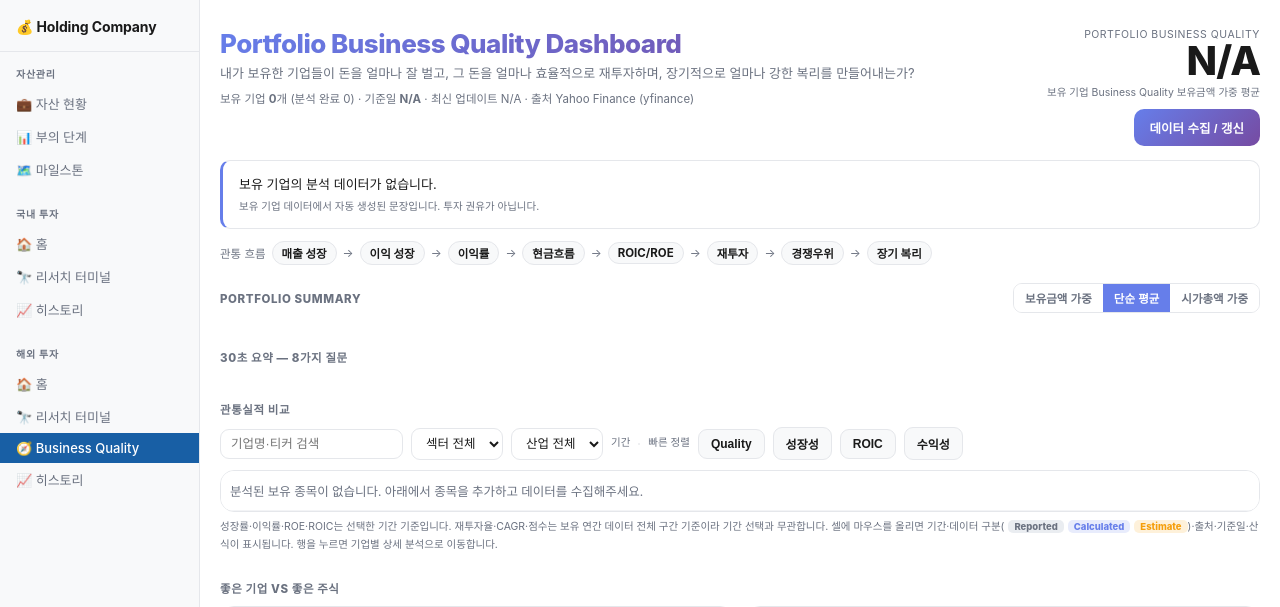
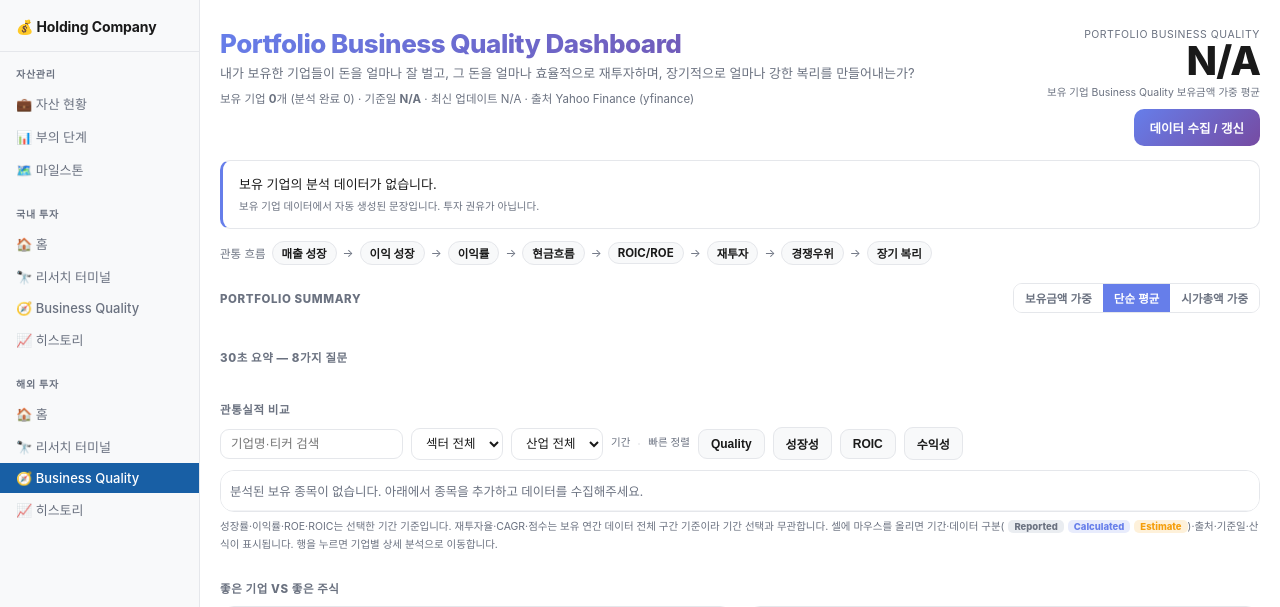
Before and after one commit to chhan95/Money-Server, a FastAPI app: page /quality in a window 1280 px wide. Shown: the top 607 px of the page. Run offline with FastAPI, Linux system fonts and the light colour scheme.

Commit message:
feat: 국내 투자 Portfolio Business Quality Dashboard(/kr-quality) 추가
- /quality와 같은 품질·밸류에이션 엔진을 국내 보유 종목(kr_portfolio)에 적용
  (/kr-quality, /kr-quality/{ticker}). 분석 캐시는 /kr-research와 공유
- 시장별 차이(보유·종목 테이블, 상세/추가/삭제/수집 URL)를 QUALITY_MARKETS로 묶고
  /quality는 같은 경로로 기존과 동일하게 동작
- quality.build_company에 표시명(label) 추가 — 국내는 회사명, 해외는 티커.
  8가지 질문·헤드라인 문장도 label 사용
- quality.html / quality_detail.html이 market·links로 링크를 만들고 화면에는 label 표시.
  상세의 원화 금액은 조·억원 단위로 표시
- 국내 화면 방법론에 WACC 무위험수익률이 미국 10년물(^TNX)이라는 점 명시
- 사이드바 국내 투자에 "Business Quality" 링크 추가

Co-Authored-By: Claude Opus 5.5 <noreply@anthropic.com>

```diff
--- a/main.py
+++ b/main.py
@@ -1432,9 +1432,9 @@ async def api_kr_research_refresh(request: Request, db: Session = Depends(get_db
 
 
 # ──────────────────────────────────────────────
-#  Portfolio Business Quality Dashboard (/quality)
-#  - 캐시만 읽는다. 페이지 로드 시 네트워크 호출 없음 (수집은 /api/research/refresh).
-#  - 보유 종목은 portfolio 테이블에서 읽는다. 코드에 종목 하드코딩 없음.
+#  Portfolio Business Quality Dashboard (/quality, 국내 /kr-quality)
+#  - 캐시만 읽는다. 페이지 로드 시 네트워크 호출 없음 (수집은 /api/research/refresh, /api/kr-research/refresh).
+#  - 보유 종목은 portfolio / kr_portfolio 테이블에서 읽는다. 코드에 종목 하드코딩 없음.
 # ──────────────────────────────────────────────
 NOTES_PATH = Path("data") / "company_notes.json"
 
@@ -1452,7 +1452,23 @@ def _load_notes() -> dict:
         return {}
 
 
-def _quality_company(stock, holding, notes):
+# 해외(/quality)와 국내(/kr-quality)는 같은 분석·점수 엔진을 쓰고 보유 테이블과 링크만 다르다.
+QUALITY_MARKETS = {
+    "us": {"portfolio": models.Portfolio, "stock": models.Stock, "base": "/quality",
+           "active": "quality", "refresh_url": "/api/research/refresh",
+           "add_url": "/portfolio/add", "delete_url": "/portfolio/delete"},
+    "kr": {"portfolio": models.KrPortfolio, "stock": models.KrStock, "base": "/kr-quality",
+           "active": "kr_quality", "refresh_url": "/api/kr-research/refresh",
+           "add_url": "/kr-portfolio/add", "delete_url": "/kr-portfolio/delete"},
+}
+
+
+def _quality_label(stock, market):
+    # 국내는 종목코드보다 회사명이 읽기 쉽다
+    return (stock.name or stock.ticker) if market == "kr" else stock.ticker
+
+
+def _quality_company(stock, holding, notes, market="us"):
     """캐시된 분석 데이터 → 기업 뷰모델. 데이터가 없으면 None."""
     if not stock or not stock.analysis_json:
         return None
@@ -1461,79 +1477,110 @@ def _quality_company(stock, holding, notes):
     metrics = analytics.analysis_to_dict(payload, forecasts)
     score = scoring.score_all(metrics)
     c = quality.build_company(stock, payload, metrics, score,
-                              notes.get(stock.ticker.upper()), holding)
+                              notes.get(stock.ticker.upper()), holding,
+                              label=_quality_label(stock, market))
     c["stale"] = _analysis_stale(stock)
     c["payload_ver"] = payload.get("v", 1)
     return c
 
 
-def _quality_portfolio(db: Session):
+def _quality_portfolio(db: Session, market="us"):
+    cfg = QUALITY_MARKETS[market]
+    P, S = cfg["portfolio"], cfg["stock"]
     notes = _load_notes()
-    holdings = (db.query(models.Portfolio)
-                  .order_by(models.Portfolio.display_order, models.Portfolio.id).all())
+    holdings = db.query(P).order_by(P.display_order, P.id).all()
     held = {h.ticker for h in holdings}
     companies, pending = [], []
     for h in holdings:
-        stock = db.query(models.Stock).filter(models.Stock.ticker == h.ticker).first()
+        stock = db.query(S).filter(S.ticker == h.ticker).first()
         c = None
         try:
-            c = _quality_company(stock, {"shares_owned": h.shares_owned}, notes)
+            c = _quality_company(stock, {"shares_owned": h.shares_owned}, notes, market)
         except Exception as e:
             logger.error("[%s] 품질 뷰모델 생성 실패: %s", h.ticker, e, exc_info=True)
         if c is None:
             pending.append({"ticker": h.ticker, "id": h.id,
+                            "label": _quality_label(stock, market) if stock else h.ticker,
                             "name": (stock.name if stock else h.ticker)})
         else:
             c["holding"]["id"] = h.id
             companies.append(c)
     built = quality.build_portfolio(companies)
     # 과거 보유 종목: 포트폴리오에서 빠졌지만 분석 캐시가 남아 있는 종목
-    history = [{"ticker": s.ticker, "name": s.name,
+    history = [{"ticker": s.ticker, "label": _quality_label(s, market), "name": s.name,
                 "fetched_at": s.analysis_fetched_at.strftime("%Y-%m-%d") if s.analysis_fetched_at else None}
-               for s in db.query(models.Stock).filter(models.Stock.analysis_json.isnot(None)).all()
+               for s in db.query(S).filter(S.analysis_json.isnot(None)).all()
                if s.ticker not in held]
     return built, pending, history
 
 
-@app.get("/quality", response_class=HTMLResponse)
-def page_quality(request: Request, db: Session = Depends(get_db)):
-    built, pending, history = _quality_portfolio(db)
+def _quality_links(market):
+    cfg = QUALITY_MARKETS[market]
+    return {k: cfg[k] for k in ("base", "refresh_url", "add_url", "delete_url")}
+
+
+def _render_quality(request: Request, db: Session, market: str):
+    built, pending, history = _quality_portfolio(db, market)
     return templates.TemplateResponse("quality.html", {
         "request": request,
-        "active":  "quality",
+        "active":  QUALITY_MARKETS[market]["active"],
+        "market":  market,
+        "links":   _quality_links(market),
         "quality_json": json.dumps({**built, "pending": pending, "history": history},
                                    ensure_ascii=False, default=str),
         "error": request.query_params.get("error", ""),
     })
 
 
-@app.get("/quality/{ticker}", response_class=HTMLResponse)
-def page_quality_detail(ticker: str, request: Request, db: Session = Depends(get_db)):
+def _render_quality_detail(ticker: str, request: Request, db: Session, market: str):
+    cfg = QUALITY_MARKETS[market]
     ticker = ticker.upper()
-    built, _, _ = _quality_portfolio(db)
+    built, _, _ = _quality_portfolio(db, market)
     company = next((c for c in built["companies"] if c["ticker"] == ticker), None)
     is_held = company is not None
     if company is None:
         # 과거 보유 종목 — 캐시가 남아 있으면 단독 기준으로 보여준다
-        stock = db.query(models.Stock).filter(models.Stock.ticker == ticker).first()
-        c = _quality_company(stock, None, _load_notes()) if stock else None
+        stock = db.query(cfg["stock"]).filter(cfg["stock"].ticker == ticker).first()
+        c = _quality_company(stock, None, _load_notes(), market) if stock else None
         if c is None:
-            return RedirectResponse(f"/quality?error={ticker}+분석+데이터가+없습니다", status_code=303)
+            return RedirectResponse(f"{cfg['base']}?error={ticker}+분석+데이터가+없습니다", status_code=303)
         company = quality.build_portfolio([c])["companies"][0]
-    peers = [{"ticker": c["ticker"],
+    peers = [{"ticker": c["ticker"], "label": c["label"],
               "bq": c["scores"]["business_quality"]["score"],
               "val": c["scores"]["valuation"]["score"],
               "roic": c["roic"]["v"]} for c in built["companies"]]
     return templates.TemplateResponse("quality_detail.html", {
         "request": request,
-        "active":  "quality",
+        "active":  cfg["active"],
         "ticker":  ticker,
+        "market":  market,
+        "links":   _quality_links(market),
         "detail_json": json.dumps({
             "company": company, "is_held": is_held, "peers": peers,
             "medians": built["medians"], "portfolio_quality": built["portfolio_quality"],
             "attr_weights": built["attr_weights"],
         }, ensure_ascii=False, default=str),
     })
+
+
+@app.get("/quality", response_class=HTMLResponse)
+def page_quality(request: Request, db: Session = Depends(get_db)):
+    return _render_quality(request, db, "us")
+
+
+@app.get("/quality/{ticker}", response_class=HTMLResponse)
+def page_quality_detail(ticker: str, request: Request, db: Session = Depends(get_db)):
+    return _render_quality_detail(ticker, request, db, "us")
+
+
+@app.get("/kr-quality", response_class=HTMLResponse)
+def page_kr_quality(request: Request, db: Session = Depends(get_db)):
+    return _render_quality(request, db, "kr")
+
+
+@app.get("/kr-quality/{ticker}", response_class=HTMLResponse)
+def page_kr_quality_detail(ticker: str, request: Request, db: Session = Depends(get_db)):
+    return _render_quality_detail(ticker, request, db, "kr")
 
 
 @app.get("/api/settings/{key}")
--- a/templates/base.html
+++ b/templates/base.html
@@ -36,6 +36,7 @@
       <div class="sidebar-section-title">국내 투자</div>
       <a href="/kr-home"       class="sidebar-link {% if active == 'kr_home'       %}active{% endif %}">🏠 홈</a>
       <a href="/kr-research"   class="sidebar-link {% if active == 'kr_research'   %}active{% endif %}">🔭 리서치 터미널</a>
+      <a href="/kr-quality"    class="sidebar-link {% if active == 'kr_quality'    %}active{% endif %}">🧭 Business Quality</a>
       <a href="/kr-history"    class="sidebar-link {% if active == 'kr_history'    %}active{% endif %}">📈 히스토리</a>
     </div>
 
--- a/templates/quality.html
+++ b/templates/quality.html
@@ -1,5 +1,5 @@
 {% extends "base.html" %}
-{% block title %}Money — Portfolio Business Quality{% endblock %}
+{% block title %}Money — {% if market == 'kr' %}국내 {% endif %}Portfolio Business Quality{% endblock %}
 {% block content %}
 
 <style>
@@ -130,7 +130,7 @@
 <div class="q-wrap">
   <div class="q-head">
     <div>
-      <h1>Portfolio Business Quality Dashboard</h1>
+      <h1>{% if market == 'kr' %}국내 {% endif %}Portfolio Business Quality Dashboard</h1>
       <div class="q-sub">내가 보유한 기업들이 돈을 얼마나 잘 벌고, 그 돈을 얼마나 효율적으로 재투자하며,
         장기적으로 얼마나 강한 복리를 만들어내는가?</div>
       <div class="q-meta" id="qMeta"></div>
@@ -248,9 +248,9 @@
   <div class="q-grid2">
     <div class="q-card">
       <div class="q-card-title" style="margin-bottom:8px;">종목 추가 / 수량 변경</div>
-      <form method="post" action="/portfolio/add" class="q-add">
-        <input type="hidden" name="next_url" value="/quality">
-        <input class="q-input" name="ticker" placeholder="티커 (예: AAPL)" required style="min-width:120px;">
+      <form method="post" action="{{ links.add_url }}" class="q-add">
+        <input type="hidden" name="next_url" value="{{ links.base }}">
+        <input class="q-input" name="ticker" placeholder="{% if market == 'kr' %}종목코드 (예: 005930){% else %}티커 (예: AAPL){% endif %}" required style="min-width:120px;">
         <input class="q-input" name="shares_owned" type="number" step="any" min="0" placeholder="보유 수량" required style="min-width:110px;">
         <input class="q-input" name="avg_price" type="number" step="any" min="0" placeholder="평균 단가 (선택)" style="min-width:130px;">
         <button class="q-btn" style="margin-top:0;" type="submit">추가</button>
@@ -274,6 +274,9 @@
 <script>
 const Q = {{ quality_json | safe }};
 const C = Q.companies || [];
+const LINKS = {{ links | tojson }};
+const MARKET = '{{ market }}';
+const detailUrl = t => LINKS.base + '/' + encodeURIComponent(t);
 
 // 기본은 보유금액 가중. 보유 수량이 없어 계산 불가면 단순 평균으로 대체
 let PERIOD = 'FY', WEIGHT = (Q.summary && Q.summary.has_holding) ? 'holding_weighted' : 'simple', sortKey = 'bq', sortDir = -1;
@@ -327,10 +330,10 @@ function renderHeader() {
 
   const alerts = [];
   if ((Q.pending || []).length) {
-    alerts.push(`<div class="q-alert">분석 데이터가 없는 보유 종목: <b>${Q.pending.map(p => esc(p.ticker)).join(', ')}</b>
+    alerts.push(`<div class="q-alert">분석 데이터가 없는 보유 종목: <b>${Q.pending.map(p => esc(p.label || p.ticker)).join(', ')}</b>
       — 비교표·점수에서 제외했습니다. <b>데이터 수집 / 갱신</b>을 눌러주세요.</div>`);
   }
-  const stale = C.filter(c => c.stale).map(c => c.ticker);
+  const stale = C.filter(c => c.stale).map(c => esc(c.label));
   if (stale.length) {
     alerts.push(`<div class="q-alert">캐시가 오래됐거나 이전 형식인 종목: <b>${stale.join(', ')}</b> — 수집 버튼으로 갱신할 수 있습니다.</div>`);
   }
@@ -366,10 +369,10 @@ document.querySelectorAll('#qWeightSeg button').forEach(b => b.addEventListener(
 function renderQuestions() {
   document.getElementById('qQs').innerHTML = (Q.questions || []).map(q => {
     const val = !isNum(q.value) ? '' : q.fmt === 'score' ? q.value.toFixed(1) : pct(q.value);
-    const go = q.ticker ? `onclick="location.href='/quality/${encodeURIComponent(q.ticker)}'"` : '';
+    const go = q.ticker ? `onclick="location.href='${detailUrl(q.ticker)}'"` : '';
     return `<div class="q-q" ${go}>
       <div class="q-q-l">${esc(q.q)}</div>
-      <div class="q-q-a"><span class="q-q-t">${q.ticker ? esc(q.ticker) : 'N/A'}</span><span class="q-q-v">${val || esc(q.na || '')}</span></div>
+      <div class="q-q-a"><span class="q-q-t">${q.ticker ? esc(q.label || q.ticker) : 'N/A'}</span><span class="q-q-v">${val || esc(q.na || '')}</span></div>
       <div class="q-q-b">${esc(q.basis || '')}</div></div>`;
   }).join('');
 }
@@ -410,7 +413,7 @@ function buildFilters() {
   document.getElementById('qIndustry').innerHTML += uniq(C.map(c => c.industry)).map(s => `<option>${esc(s)}</option>`).join('');
 }
 function sortVal(c, col) {
-  if (col.kind === 'co') return c.ticker;
+  if (col.kind === 'co') return c.label;
   if (col.kind === 'label' || col.kind === 'del') return null;
   const r = col.get(c);
   return r && isNum(r.v) ? r.v : null;
@@ -427,7 +430,7 @@ function renderTable() {
   const sec = document.getElementById('qSector').value, ind = document.getElementById('qIndustry').value;
   const col = COLS.find(x => x.k === sortKey) || COLS[10];
   const rows = C.filter(c =>
-      (!q || c.ticker.toLowerCase().includes(q) || (c.name || '').toLowerCase().includes(q)) &&
+      (!q || c.ticker.toLowerCase().includes(q) || (c.label || '').toLowerCase().includes(q) || (c.name || '').toLowerCase().includes(q)) &&
       (!sec || c.sector === sec) && (!ind || c.industry === ind))
     .sort((a, b) => {
       const av = sortVal(a, col), bv = sortVal(b, col);
@@ -441,16 +444,17 @@ function renderTable() {
     `<th class="${x.k === sortKey ? 'sorted' : ''}" onclick="setSort('${x.k}')">${x.label}${x.k === sortKey ? (sortDir === 1 ? ' ▲' : ' ▼') : ''}</th>`
   ).join('') + '</tr></thead>';
 
-  const body = rows.map(c => '<tr onclick="location.href=\'/quality/' + encodeURIComponent(c.ticker) + '\'">' + COLS.map(x => {
+  const body = rows.map(c => '<tr onclick="location.href=\'' + detailUrl(c.ticker) + '\'">' + COLS.map(x => {
     if (x.kind === 'co') {
-      return `<td><div class="q-co-name">${esc(c.ticker)}</div><div class="q-co-sub">${esc(c.name)} · ${esc(c.industry || '')}</div></td>`;
+      const sub = MARKET === 'kr' ? c.ticker.split('.')[0] : c.name;
+      return `<td><div class="q-co-name">${esc(c.label)}</div><div class="q-co-sub">${esc(sub)} · ${esc(c.industry || '')}</div></td>`;
     }
     if (x.kind === 'pct') return `<td>${pctCell(x.get(c))}</td>`;
     if (x.kind === 'score') { const r = x.get(c); return `<td>${scorePill(r.v, r.na)}</td>`; }
     if (x.kind === 'label') return `<td>${c.qp_label ? `<span class="q-label">${esc(c.qp_label)}</span>` : naSpan('점수 산출 불가')}</td>`;
     if (x.kind === 'del') {
-      return `<td><form method="post" action="/portfolio/delete/${c.holding.id}" onsubmit="event.stopPropagation(); return confirm('${esc(c.ticker)}를 보유 목록에서 제거할까요? 분석 데이터는 과거 보유 종목으로 남습니다.');" onclick="event.stopPropagation();" style="display:inline;">
-        <input type="hidden" name="next_url" value="/quality"><button class="q-del" title="보유 목록에서 제거">✕</button></form></td>`;
+      return `<td><form method="post" action="${LINKS.delete_url}/${c.holding.id}" onsubmit="event.stopPropagation(); return confirm('${esc(c.label)}를 보유 목록에서 제거할까요? 분석 데이터는 과거 보유 종목으로 남습니다.');" onclick="event.stopPropagation();" style="display:inline;">
+        <input type="hidden" name="next_url" value="${LINKS.base}"><button class="q-del" title="보유 목록에서 제거">✕</button></form></td>`;
     }
     return '<td></td>';
   }).join('') + '</tr>').join('');
@@ -497,7 +501,7 @@ function bubble(id, points, xLabel, yLabel, tipFn, extraPlugins, extraDatasets)
   charts[id] = new Chart(cv.getContext('2d'), {
     type: 'bubble',
     data: { datasets: [...points.map(p => ({
-      label: p.ticker, data: [{ x: p.x, y: p.y, r: p.r || 9 }],
+      label: (C.find(c => c.ticker === p.ticker) || {}).label || p.ticker, tk: p.ticker, data: [{ x: p.x, y: p.y, r: p.r || 9 }],
       backgroundColor: colorOf(p.ticker) + 'bb', borderColor: colorOf(p.ticker), borderWidth: 1.5,
     })), ...(extraDatasets || [])] },
     options: {
@@ -505,10 +509,10 @@ function bubble(id, points, xLabel, yLabel, tipFn, extraPlugins, extraDatasets)
       plugins: { legend: { display: false },
         tooltip: { backgroundColor: t.tip, padding: 10, cornerRadius: 8, displayColors: false,
           filter: it => !it.dataset.noLabel,
-          callbacks: { title: c => c[0].dataset.label, label: c => tipFn(c.dataset.label) } } },
+          callbacks: { title: c => c[0].dataset.label, label: c => tipFn(c.dataset.tk) } } },
       onClick: (e, els) => {
         const ds = els.length && charts[id].data.datasets[els[0].datasetIndex];
-        if (ds && !ds.noLabel) location.href = '/quality/' + encodeURIComponent(ds.label);
+        if (ds && !ds.noLabel) location.href = detailUrl(ds.tk);
       },
       scales: {
         x: { title: { display: true, text: xLabel, color: t.tick, font: { size: 10 } }, ticks: { color: t.tick, font: { size: 10 } }, grid: { color: t.grid }, border: { display: false } },
@@ -526,7 +530,7 @@ function exclNote(id, excluded, what) {
 /* ── 좋은 기업 vs 좋은 주식 ── */
 function renderQP() {
   const ok = C.filter(c => isNum(c.scores.business_quality.score) && isNum(c.scores.valuation.score));
-  exclNote('qQpExcl', C.filter(c => !ok.includes(c)).map(c => c.ticker), 'Quality 또는 Valuation 점수');
+  exclNote('qQpExcl', C.filter(c => !ok.includes(c)).map(c => c.label), 'Quality 또는 Valuation 점수');
   bubble('chQP', ok.map(c => ({ ticker: c.ticker, x: c.scores.valuation.score, y: c.scores.business_quality.score })),
     'Valuation Score (높을수록 가격 매력)', 'Business Quality Score',
     t => { const c = C.find(x => x.ticker === t); return [`Quality ${c.scores.business_quality.score}`, `Valuation ${c.scores.valuation.score}`,
@@ -539,8 +543,8 @@ function renderQP() {
   const rows = C.slice().sort((a, b) => (b.scores.attractiveness.score ?? -1) - (a.scores.attractiveness.score ?? -1));
   document.getElementById('qQpTable').innerHTML =
     '<thead><tr><th>기업</th><th>Business Quality</th><th>Valuation</th><th>Growth</th><th>Attractiveness</th><th>판정</th></tr></thead><tbody>' +
-    rows.map(c => `<tr onclick="location.href='/quality/${encodeURIComponent(c.ticker)}'" style="cursor:pointer;">
-      <td><b>${esc(c.ticker)}</b></td>
+    rows.map(c => `<tr onclick="location.href='${detailUrl(c.ticker)}'" style="cursor:pointer;">
+      <td><b>${esc(c.label)}</b></td>
       <td>${scorePill(c.scores.business_quality.score, c.scores.business_quality.na)}</td>
       <td>${scorePill(c.scores.valuation.score, c.scores.valuation.na)}</td>
       <td>${scorePill(c.scores.groups.growth.score, '성장 점수 없음')}</td>
@@ -555,20 +559,20 @@ function renderCompareCharts() {
   const rOf = c => (maxCap && isNum(c.market_cap && c.market_cap.v)) ? 6 + 14 * Math.sqrt(c.market_cap.v / maxCap) : 9;
 
   const rg = C.filter(c => isNum(c.roic.v) && isNum(per0(c).rev_growth.v));
-  exclNote('qRgExcl', C.filter(c => !rg.includes(c)).map(c => c.ticker), 'ROIC 또는 매출 성장률');
+  exclNote('qRgExcl', C.filter(c => !rg.includes(c)).map(c => c.label), 'ROIC 또는 매출 성장률');
   bubble('chRG', rg.map(c => ({ ticker: c.ticker, x: per0(c).rev_growth.v * 100, y: c.roic.v * 100, r: rOf(c) })),
     '매출 성장률 (최근 FY, %)', 'ROIC (%)',
     t => { const c = C.find(x => x.ticker === t); return [`ROIC ${pct(c.roic.v)}`, `매출 성장 ${pct(per0(c).rev_growth.v)} (${per0(c).rev_growth.period})`,
-      `시가총액 ${c.market_cap.v ? (c.market_cap.v / 1e9).toFixed(0) + 'B ' + (c.quote_currency || '') : 'N/A'}`]; });
+      `시가총액 ${!c.market_cap.v ? 'N/A' : c.quote_currency === 'KRW' ? (c.market_cap.v / 1e12).toFixed(1) + '조원' : (c.market_cap.v / 1e9).toFixed(0) + 'B ' + (c.quote_currency || '')}`]; });
 
   const rf = C.filter(c => isNum(c.roic.v) && isNum(per0(c).fcf_margin.v));
-  exclNote('qRfExcl', C.filter(c => !rf.includes(c)).map(c => c.ticker), 'ROIC 또는 FCF Margin');
+  exclNote('qRfExcl', C.filter(c => !rf.includes(c)).map(c => c.label), 'ROIC 또는 FCF Margin');
   bubble('chRF', rf.map(c => ({ ticker: c.ticker, x: per0(c).fcf_margin.v * 100, y: c.roic.v * 100, r: rOf(c) })),
     'FCF Margin (최근 FY, %)', 'ROIC (%)',
     t => { const c = C.find(x => x.ticker === t); return [`ROIC ${pct(c.roic.v)}`, `FCF Margin ${pct(per0(c).fcf_margin.v)}`]; });
 
   const ce = C.filter(c => isNum(c.rev_cagr3.v) && isNum(c.eps_cagr3.v));
-  exclNote('qCeExcl', C.filter(c => !ce.includes(c)).map(c => c.ticker), '3Y CAGR');
+  exclNote('qCeExcl', C.filter(c => !ce.includes(c)).map(c => c.label), '3Y CAGR');
   const vals = ce.flatMap(c => [c.rev_cagr3.v * 100, c.eps_cagr3.v * 100]);
   const lo = vals.length ? Math.min(0, ...vals) : 0, hi = vals.length ? Math.max(...vals) * 1.1 : 1;
   bubble('chCE', ce.map(c => ({ ticker: c.ticker, x: c.rev_cagr3.v * 100, y: c.eps_cagr3.v * 100 })),
@@ -591,7 +595,7 @@ function renderCompounding() {
   document.getElementById('qCompTable').innerHTML =
     '<thead><tr><th>기업</th><th>ROIC</th><th>×</th><th>재투자율</th><th>=</th><th>내재 성장률</th><th>증분 ROIC</th><th>Growth Duration</th><th>판정</th></tr></thead><tbody>' +
     C.map(c => { const k = c.compounding || {};
-      return `<tr><td><b>${esc(c.ticker)}</b></td><td>${pctCell(k.roic)}</td><td>×</td><td>${pctCell(k.reinvestment)}</td><td>=</td>
+      return `<tr><td><b>${esc(c.label)}</b></td><td>${pctCell(k.roic)}</td><td>×</td><td>${pctCell(k.reinvestment)}</td><td>=</td>
         <td><b>${pctCell(k.implied_growth)}</b></td><td>${pctCell(k.incremental_roic)}</td><td>${dur(c)}</td>
         <td class="wrap">${esc(k.text || '')}<br><span style="opacity:.75;">기준: ${esc(k.bar || '')}</span></td></tr>`; }).join('') +
     '</tbody>';
@@ -601,9 +605,9 @@ function renderCompounding() {
 function renderHistory() {
   const h = Q.history || [];
   document.getElementById('qHistory').innerHTML = h.length
-    ? '<table class="q-mini"><thead><tr><th>티커</th><th>기업</th><th>분석 기준일</th></tr></thead><tbody>' +
-      h.map(x => `<tr onclick="location.href='/quality/${encodeURIComponent(x.ticker)}'" style="cursor:pointer;">
-        <td><b>${esc(x.ticker)}</b></td><td class="wrap">${esc(x.name || '')}</td><td>${esc(x.fetched_at || 'N/A')}</td></tr>`).join('') + '</tbody></table>'
+    ? '<table class="q-mini"><thead><tr><th>' + (MARKET === 'kr' ? '종목코드' : '티커') + '</th><th>기업</th><th>분석 기준일</th></tr></thead><tbody>' +
+      h.map(x => `<tr onclick="location.href='${detailUrl(x.ticker)}'" style="cursor:pointer;">
+        <td><b>${esc(MARKET === 'kr' ? x.ticker.split('.')[0] : x.ticker)}</b></td><td class="wrap">${esc(x.name || '')}</td><td>${esc(x.fetched_at || 'N/A')}</td></tr>`).join('') + '</tbody></table>'
     : '<div class="q-card-sub">포트폴리오에서 제거된 뒤 분석 데이터가 남아 있는 종목이 여기에 표시됩니다.</div>';
 }
 function renderMethod() {
@@ -619,14 +623,15 @@ function renderMethod() {
     <span class="q-basis Calculated">Calculated</span> 공시 값으로 계산한 지표(산식 표시) ·
     <span class="q-basis Estimate">Estimate</span> 가정이 들어간 추정치(WACC 등)<br>
     <b>기간</b> — yfinance 연간 재무는 최대 5개 회계연도라 5Y CAGR(6개 연도 필요)과 10Y는 N/A로 표시합니다. 추정으로 채우지 않습니다.<br>
-    <b>원천 데이터 우선순위</b> — 현재는 Yahoo Finance(yfinance) 단일 소스입니다. SEC 공시 원문 연동은 아직 구현되지 않았습니다.`;
+    <b>원천 데이터 우선순위</b> — 현재는 Yahoo Finance(yfinance) 단일 소스입니다. ${MARKET === 'kr' ? 'DART' : 'SEC'} 공시 원문 연동은 아직 구현되지 않았습니다.
+    ${MARKET === 'kr' ? '<br><b>WACC</b> — 무위험수익률로 미국 10년물(^TNX)을 그대로 쓰므로 국내 종목의 WACC·ROIC 스프레드는 참고치로만 보세요.' : ''}`;
 }
 
 async function refreshData() {
   const b = document.getElementById('qRefresh');
   b.disabled = true; b.textContent = '수집 중… (종목당 약 5초)';
   try {
-    const r = await fetch('/api/research/refresh', { method: 'POST', headers: { 'Content-Type': 'application/json' }, body: '{}' });
+    const r = await fetch(LINKS.refresh_url, { method: 'POST', headers: { 'Content-Type': 'application/json' }, body: '{}' });
     if (!r.ok) throw new Error('HTTP ' + r.status);
     location.reload();
   } catch (e) { b.disabled = false; b.textContent = '수집 실패 — 다시 시도'; }
```
Also changed, not shown: quality.py (+8 -6 lines), templates/quality_detail.html (+10 -2 lines).
